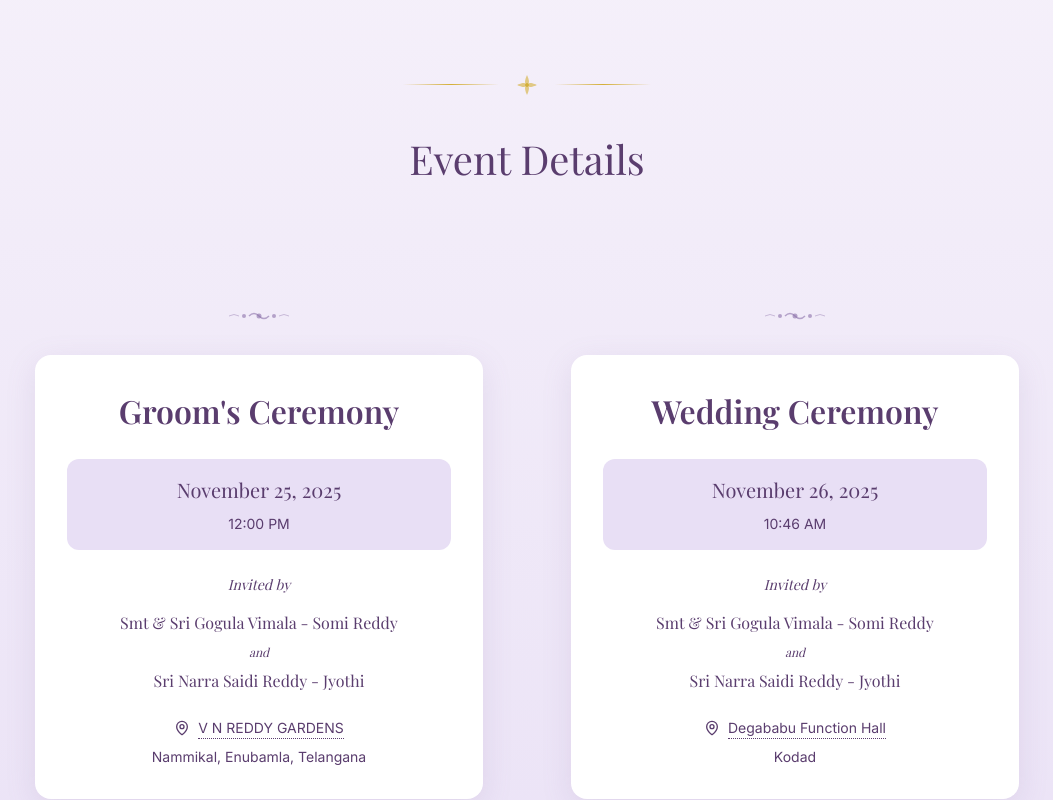
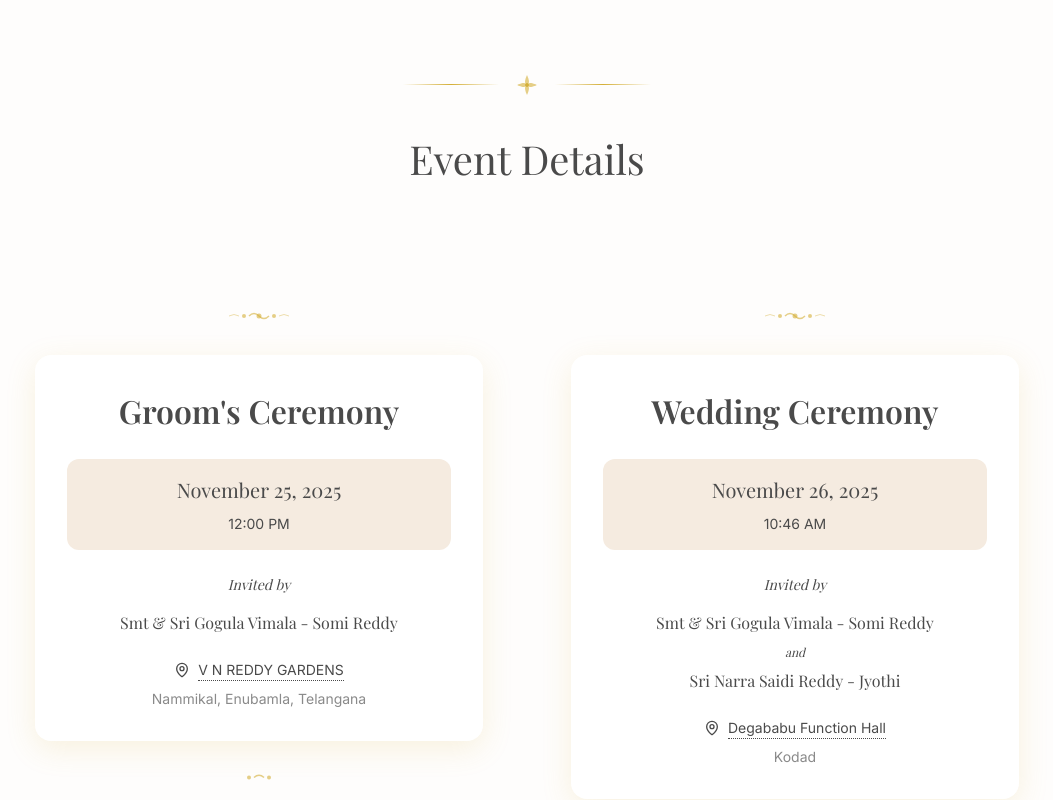
Before and after one commit to shashanka2a/sharath-wedding, a Next.js app: page / in a window 1280 px wide. Shown: the part 980-1780 px from the top of the page, without its empty margins (113-1166 px from the left). Built offline with nearby package versions, Linux system fonts and the light colour scheme; no server answers.

Commit message:
update:2

```diff
--- a/app/page.tsx
+++ b/app/page.tsx
@@ -107,7 +107,7 @@ export default function Home() {
       </section>
 
       {/* Event Details Section */}
-      <section className="py-20 px-4" style={{ background: "linear-gradient(to bottom, #f5f0fa 0%, #e8dff5 100%)" }}>
+      <section className="py-20 px-4 bg-white/50">
         <div className="max-w-6xl mx-auto">
           <FloralDivider />
 
@@ -116,7 +116,7 @@ export default function Home() {
             style={{
               fontFamily: "var(--font-playfair)",
               fontSize: "2.5rem",
-              color: "#5a3d6e",
+              color: "#4a4a4a",
             }}
           >
             Event Details
@@ -132,8 +132,7 @@ export default function Home() {
               locationAddress="Nammikal, Enubamla, Telangana"
               mapUrl="https://maps.app.goo.gl/kVRARJCbSHXvBGVXA"
               invitedBy={[
-                "Smt & Sri Gogula Vimala - Somi Reddy",
-                "Sri Narra Saidi Reddy - Jyothi"
+                "Smt & Sri Gogula Vimala - Somi Reddy"
               ]}
             />
 
--- a/src/components/InvitationCard.tsx
+++ b/src/components/InvitationCard.tsx
@@ -31,7 +31,7 @@ export function InvitationCard({
           viewBox="0 0 80 30"
           fill="none"
           xmlns="http://www.w3.org/2000/svg"
-          className="text-[#8b6fa8]"
+          className="text-[#d4af37]"
         >
           <path
             d="M30 15 Q35 10 40 15 Q45 20 50 15"
@@ -61,7 +61,7 @@ export function InvitationCard({
       </div>
 
       {/* Main Card */}
-      <div className="relative max-w-md mx-auto bg-white rounded-2xl shadow-[0_8px_30px_rgba(139,111,168,0.15)] p-8">
+      <div className="relative max-w-md mx-auto bg-white rounded-2xl shadow-[0_8px_30px_rgba(212,175,55,0.15)] p-8">
         {/* Title */}
         <h3
           className="text-center mb-6"
@@ -69,20 +69,20 @@ export function InvitationCard({
             fontFamily: "var(--font-playfair)",
             fontSize: "2rem",
             fontWeight: 600,
-            color: "#5a3d6e",
+            color: "#4a4a4a",
           }}
         >
           {title}
         </h3>
 
         {/* Date and Time Box */}
-        <div className="bg-[#e8dff5] rounded-xl p-4 mb-6">
+        <div className="bg-[#f5ebe0] rounded-xl p-4 mb-6">
           <p
             className="text-center mb-2"
             style={{
               fontFamily: "var(--font-playfair)",
               fontSize: "1.25rem",
-              color: "#5a3d6e",
+              color: "#4a4a4a",
             }}
           >
             {date}
@@ -92,7 +92,7 @@ export function InvitationCard({
             style={{
               fontFamily: "var(--font-inter)",
               fontSize: "0.875rem",
-              color: "#5a3d6e",
+              color: "#4a4a4a",
             }}
           >
             {time}
@@ -106,7 +106,7 @@ export function InvitationCard({
             style={{
               fontFamily: "var(--font-playfair)",
               fontSize: "0.875rem",
-              color: "#5a3d6e",
+              color: "#4a4a4a",
             }}
           >
             Invited by
@@ -119,7 +119,7 @@ export function InvitationCard({
                   style={{
                     fontFamily: "var(--font-playfair)",
                     fontSize: "1rem",
-                    color: "#5a3d6e",
+                    color: "#4a4a4a",
                   }}
                 >
                   {name}
@@ -130,7 +130,7 @@ export function InvitationCard({
                     style={{
                       fontFamily: "var(--font-playfair)",
                       fontSize: "0.75rem",
-                      color: "#5a3d6e",
+                      color: "#4a4a4a",
                       fontStyle: "italic",
                     }}
                   >
@@ -148,14 +148,14 @@ export function InvitationCard({
             href={mapUrl}
             target="_blank"
             rel="noopener noreferrer"
-            className="inline-flex items-center gap-2 text-[#5a3d6e] hover:text-[#8b6fa8] transition-colors"
+            className="inline-flex items-center gap-2 text-[#4a4a4a] hover:text-[#d4af37] transition-colors"
             style={{
               fontFamily: "var(--font-inter)",
               fontSize: "0.875rem",
             }}
           >
             <MapPin className="w-4 h-4" />
-            <span className="border-b border-dotted border-[#5a3d6e]">
+            <span className="border-b border-dotted border-[#4a4a4a]">
               {location}
             </span>
           </a>
@@ -164,7 +164,7 @@ export function InvitationCard({
             style={{
               fontFamily: "var(--font-inter)",
               fontSize: "0.875rem",
-              color: "#5a3d6e",
+              color: "#8a8a8a",
             }}
           >
             {locationAddress}
@@ -180,7 +180,7 @@ export function InvitationCard({
           viewBox="0 0 60 25"
           fill="none"
           xmlns="http://www.w3.org/2000/svg"
-          className="text-[#8b6fa8]"
+          className="text-[#d4af37]"
         >
           <path
             d="M25 12.5 Q30 8 35 12.5"
```
